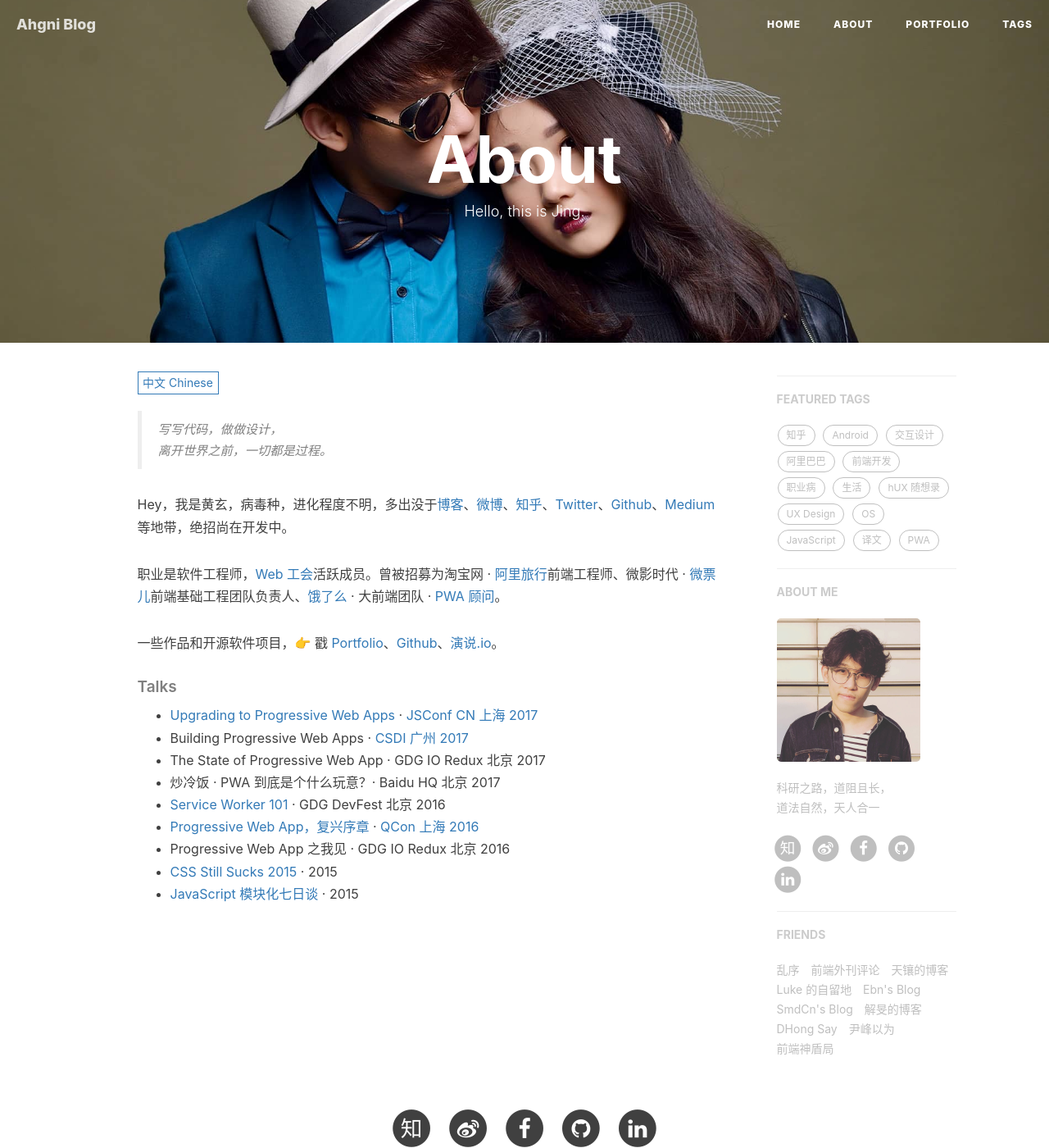
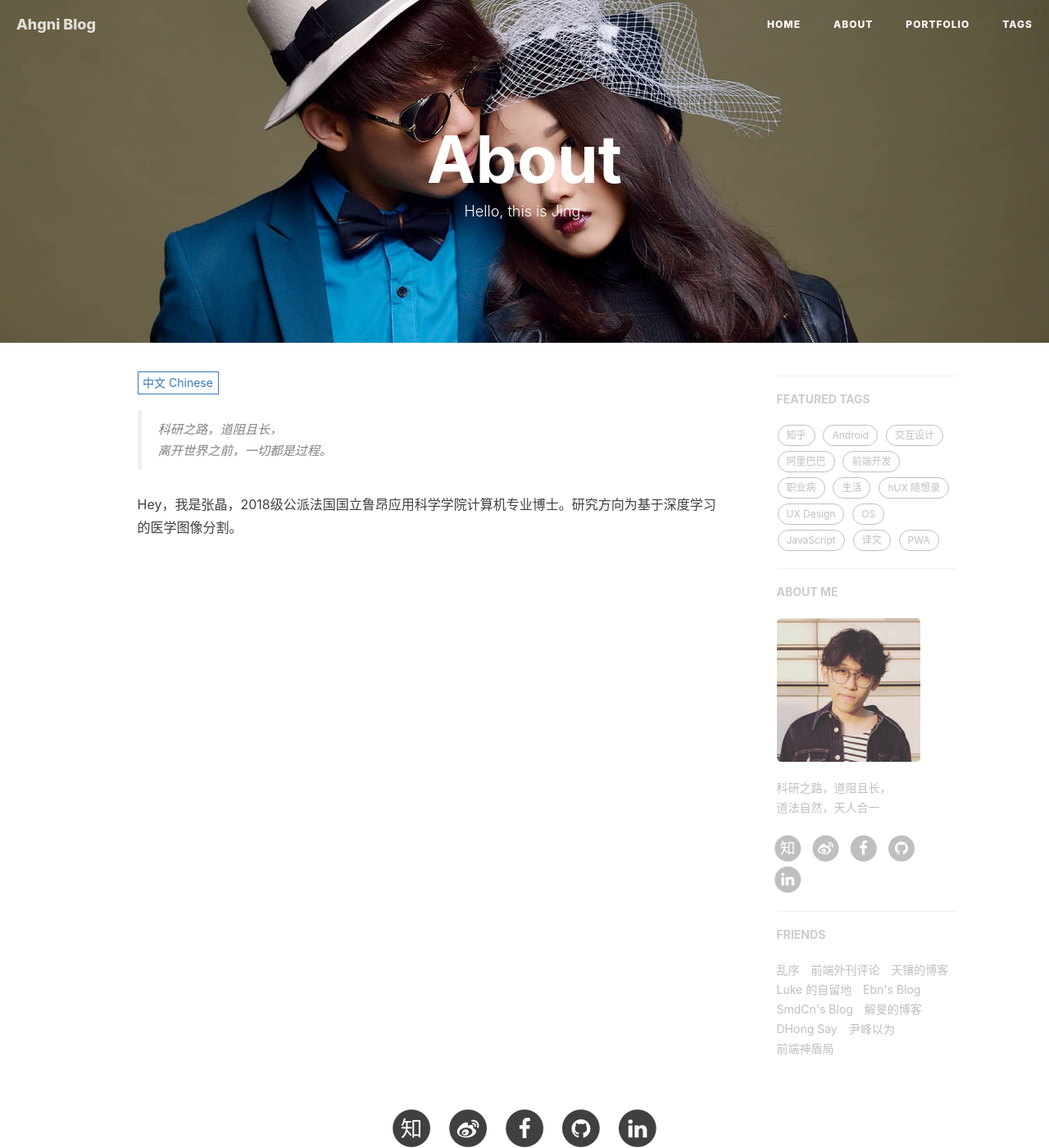
Before and after one commit to jizhang02/jizhang02.github.io, a Jekyll site: the page built from about.html, in a window 1280 px wide and 1400 px high. Shown: the whole window at 82% size. Built offline with Jekyll 4.4.1, drawn with Linux system fonts in a browser that asks for light colours; nearby versions of some CDN libraries; comment, search, counter and statistics services are not loaded.

Commit message:
Update zh.md

```diff
--- a/_includes/about/zh.md
+++ b/_includes/about/zh.md
@@ -1,31 +1,4 @@
-> 写写代码，做做设计，
+> 科研之路，道阻且长，
 > 离开世界之前，一切都是过程。
 
-Hey，我是黄玄，病毒种，进化程度不明，多出没于[博客](https://huangxuan.me)、[微博](weibo.com/huxpro)、[知乎](https://www.zhihu.com/people/huxpro/pins/posts)、[Twitter](https://twitter.com/Huxpro/)、[Github](http://github.com/huxpro)、[Medium](https://medium.com/@Huxpro) 等地带，绝招尚在开发中。
-
-职业是软件工程师，[Web 工会](https://medium.com/ben-and-dion/team-web-3315aa447fb2#.359a9c6cl)活跃成员。曾被招募为淘宝网 · [阿里旅行](http://alitrip.com)前端工程师、微影时代 · [微票儿](http://www.wepiao.com/?r=movie)前端基础工程团队负责人、[饿了么](https://ele.me/) · 大前端团队 · [PWA 顾问](https://medium.com/elemefe/upgrading-ele-me-to-progressive-web-app-2a446832e509)。
-
-一些作品和开源软件项目，👉 戳 [Portfolio](/portfolio)、[Github](http://github.com/huxpro)、[演说.io](http://https://zhuanlan.zhihu.com/p/21280918)。
-
-
-##### Talks
-
-- [Upgrading to Progressive Web Apps][9] · [JSConf CN 上海 2017](http://2017.jsconf.cn/)
-- Building Progressive Web Apps · [CSDI 广州 2017](http://www.csdisummit.com/)
-- The State of Progressive Web App · GDG IO Redux 北京 2017
-- 炒冷饭 · PWA 到底是个什么玩意？· Baidu HQ 北京 2017
-- [Service Worker 101][5] · GDG DevFest 北京 2016
-- [Progressive Web App，复兴序章][4] · [QCon 上海 2016](http://2016.qconshanghai.com/presentation/3111)
-- Progressive Web App 之我见 · GDG IO Redux 北京 2016
-- [CSS Still Sucks 2015][2] · 2015
-- [JavaScript 模块化七日谈][1] · 2015
-
-[1]: //huangxuan.me/2015/07/09/js-module-7day/
-[2]: //huangxuan.me/2015/12/28/css-sucks-2015/
-[3]: //huangxuan.me/2016/06/05/pwa-in-my-pov/
-[4]: //huangxuan.me/2016/10/20/pwa-qcon2016/
-[5]: //huangxuan.me/2016/11/20/sw-101-gdgdf/
-[6]: https://yanshuo.io/assets/player/?deck=58ac8598b123db0067292f92 "PWA Rehashing"
-[7]: https://yanshuo.io/assets/player/?deck=593ad6fbfe88c2006a0a0d6d "The State of PWA"
-[8]: https://yanshuo.io/assets/player/?deck=594d673d570c357d0698a950 "Building PWA"
-[9]: //huangxuan.me/jsconfcn2017/
+Hey，我是张晶，2018级公派法国国立鲁昂应用科学学院计算机专业博士。研究方向为基于深度学习的医学图像分割。
```
